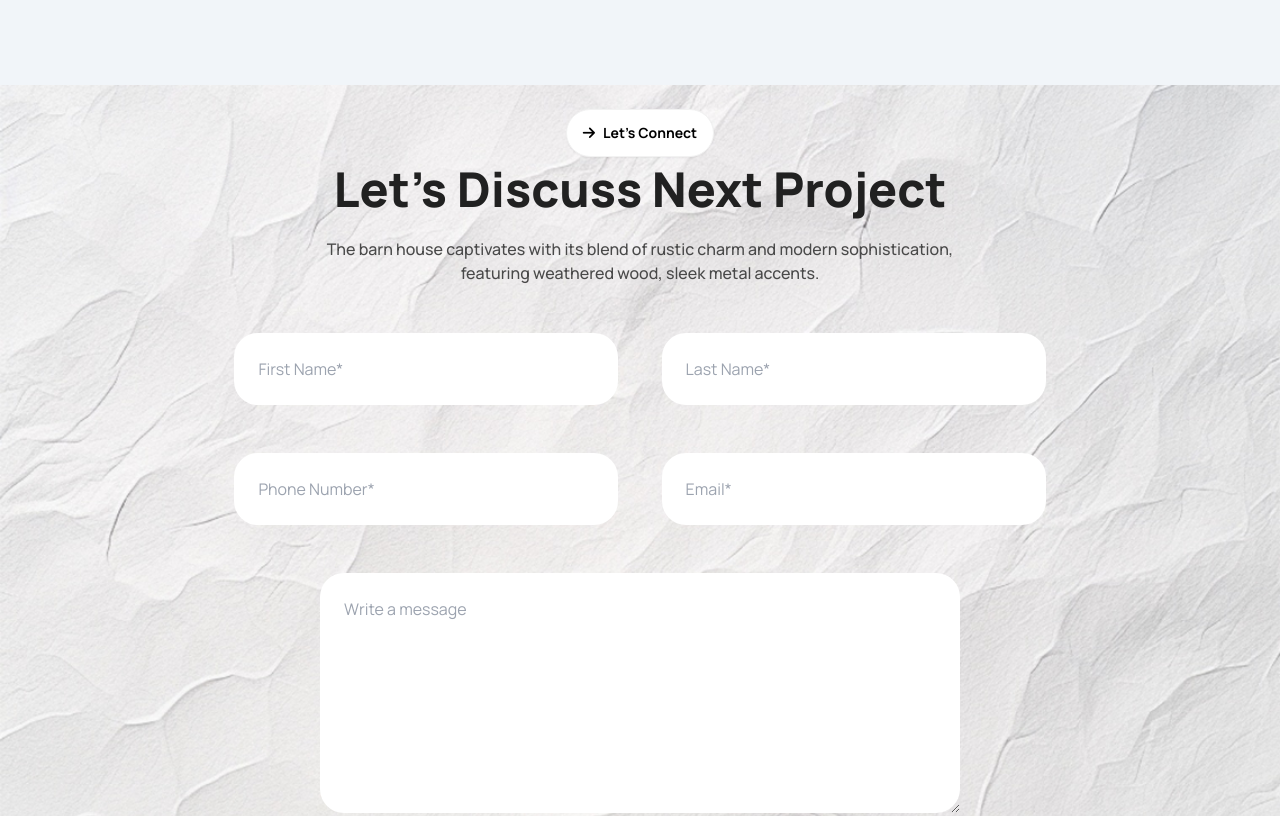
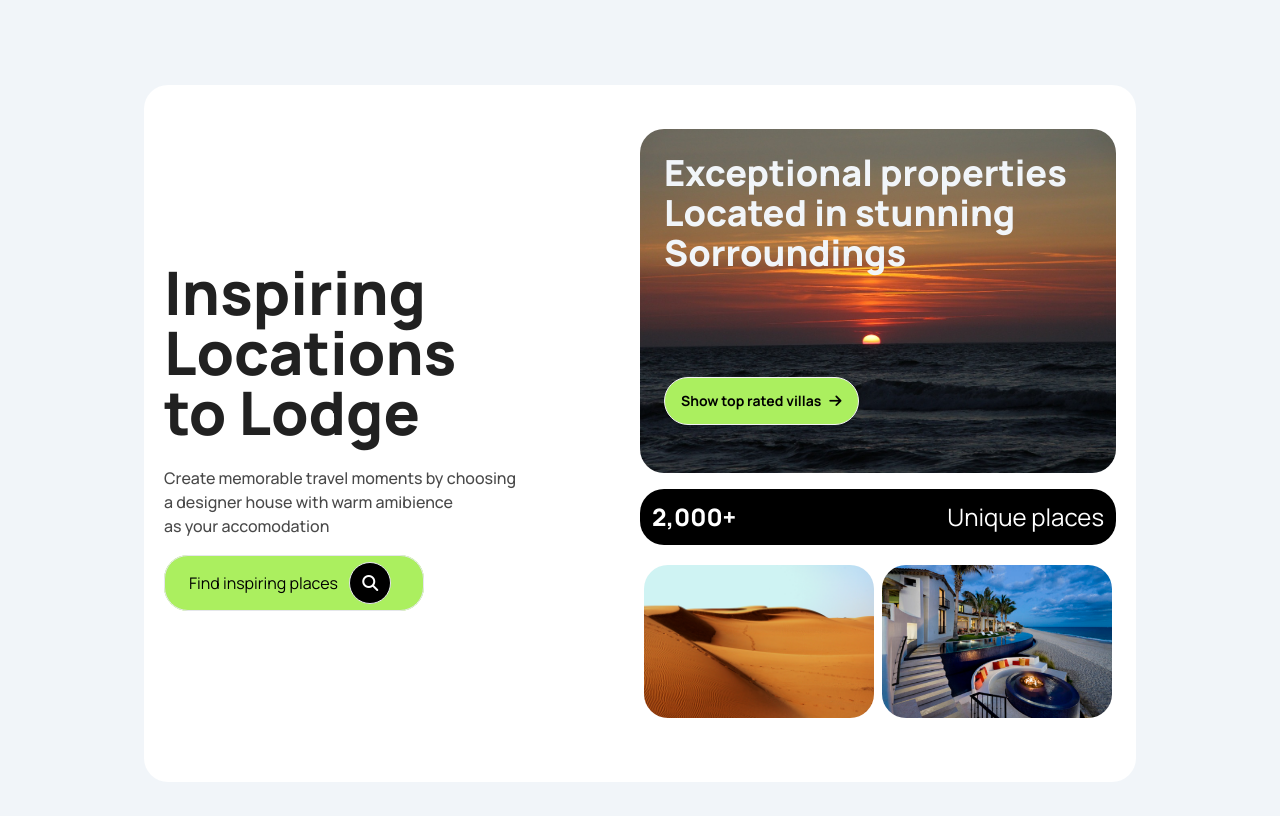
Before and after one commit to alpharabbit9/assignment-3, a plain HTML site: page index.html in a window 1280 px wide. Shown: the part 3413-4229 px from the top of the page. Drawn offline with nearby package versions, Linux system fonts and the light colour scheme.

Commit message:
added creative section

```diff
--- a/index.html
+++ b/index.html
@@ -54,6 +54,24 @@
             background-repeat: no-repeat;
             background-size: cover;
 
+        }
+        .card-1-bg{
+          background-image: url(./assets/holidays-1079815_1280.jpg);
+          background-position: center;
+          background-repeat: no-repeat;
+          background-size: cover;
+        }
+        .card-2-bg{
+          background-image: url(./assets/desert.jpg);
+          background-position: center;
+          background-repeat: no-repeat;
+          background-size: cover;
+        }
+        .card-3-bg{
+          background-image: url(./assets/o-BEACH-HOUSES-facebook.jpg);
+          background-position: center;
+          background-repeat: no-repeat;
+          background-size: cover;
         }
     </style>
 </head>
@@ -252,7 +270,7 @@
                      </div>
 
                      <!-- Card-2 -->
-                      <div class="py-6 px-6   rounded-2xl bg-white mt-6 border-2  lg:mt-0 mb-6 lg:mb-0 w-80 lg:w-96 lg:h-56 col-span-4">
+                      <div class="py-6 px-6   rounded-2xl bg-white mt-6 border-2  lg:mt-0 mb-6 lg:mb-0  lg:w-96 lg:h-56 col-span-4">
                         <img class="w-full h-full" src="./assets/img2.png" alt="">
                       </div>
 
@@ -349,6 +367,61 @@
 
          <!-- Section-4 Ends -->
 
+         <!-- Creative Section starts -->
+          <section class="bg-slate-100 mt-16 mb-16">
+
+            <!-- section content div -->
+             <div class="mx-5 lg:mx-36 bg-white rounded-3xl py-3 px-2 lg:px-5 lg:py-5 lg:flex ">
+              <!-- Part-1 -->
+               <div class=" mb-8 lg:w-1/2 lg:my-auto">
+                <h1 class="text-6xl font-extrabold text-[#212121] mb-6">Inspiring <br>Locations <br>to Lodge</h1>
+                <p class="text-base font-medium text-[#494949] mb-6">Create memorable travel moments by choosing <br>a designer house with warm amibience <br>as your accomodation</p>
+                <span class="text-black border bg-[#ABEF5F] px-6 py-4 rounded-3xl mb-6">Find inspiring places <i class="fa-solid fa-magnifying-glass border rounded-3xl px-3 py-3 mx-2 bg-black text-white  "></i></span>
+               </div>
+
+               <!-- part-2 -->
+                <div class="lg:w-1/2 mt-6 mb-6">
+                  <!-- box-1 -->
+                   <div class="w-full   card-1-bg rounded-3xl px-6 py-6 mb-4 ">
+                    <h2 class="text-4xl font-extrabold text-slate-100">Exceptional properties <br>Located in stunning <br> Sorroundings</h2>
+                    <br>
+                    <br>
+                    <br>
+                    <br>
+                    <button class=" btn rounded-3xl bg-[#ABEF5F] font-bold text-black mt-2 mb-6 ">Show top rated villas <i class="fa-solid fa-arrow-right"></i></button>
+
+                   </div>
+
+                   <!-- Box-2 -->
+                    <div class="bg-black text-white rounded-3xl px-3 py-3 flex justify-between w-full mb-4 " >
+                      <!-- number -->
+                       <div>
+                        <h5 class="text-2xl font-extrabold" >2,000+</h5>
+                       </div>
+                       <!-- content -->
+                        <div>
+                          <h5 class="text-2xl">Unique places</h5>
+                        </div>
+                    </div>
+
+                    <!-- box-3 -->
+                     <div class="lg:flex">
+                      <!-- image -1 -->
+                       <div class="w-full lg:w-1/2 rounded-3xl py-1 px-1 bg-white mb-4">
+                        <img class="rounded-3xl" src="./assets/desert.jpg" alt="">
+                       </div>
+                       <!-- image-2 -->
+                        <div class="w-full lg:w-1/2 rounded-3xl py-1 px-1 bg-white">
+                          <img class="rounded-3xl" src="./assets/o-BEACH-HOUSES-facebook.jpg" alt="">
+                        </div>
+                     </div>
+                </div>
+             </div>
+
+          </section>
+
+         <!-- Creative section ends -->
+
          <!-- Section-5 Starts -->
 
          <section class="next-project mt-16">
```
Also changed, not shown: assets/desert.jpg (added), assets/holidays-1079815_1280.jpg (added), assets/o-BEACH-HOUSES-facebook.jpg (added).
